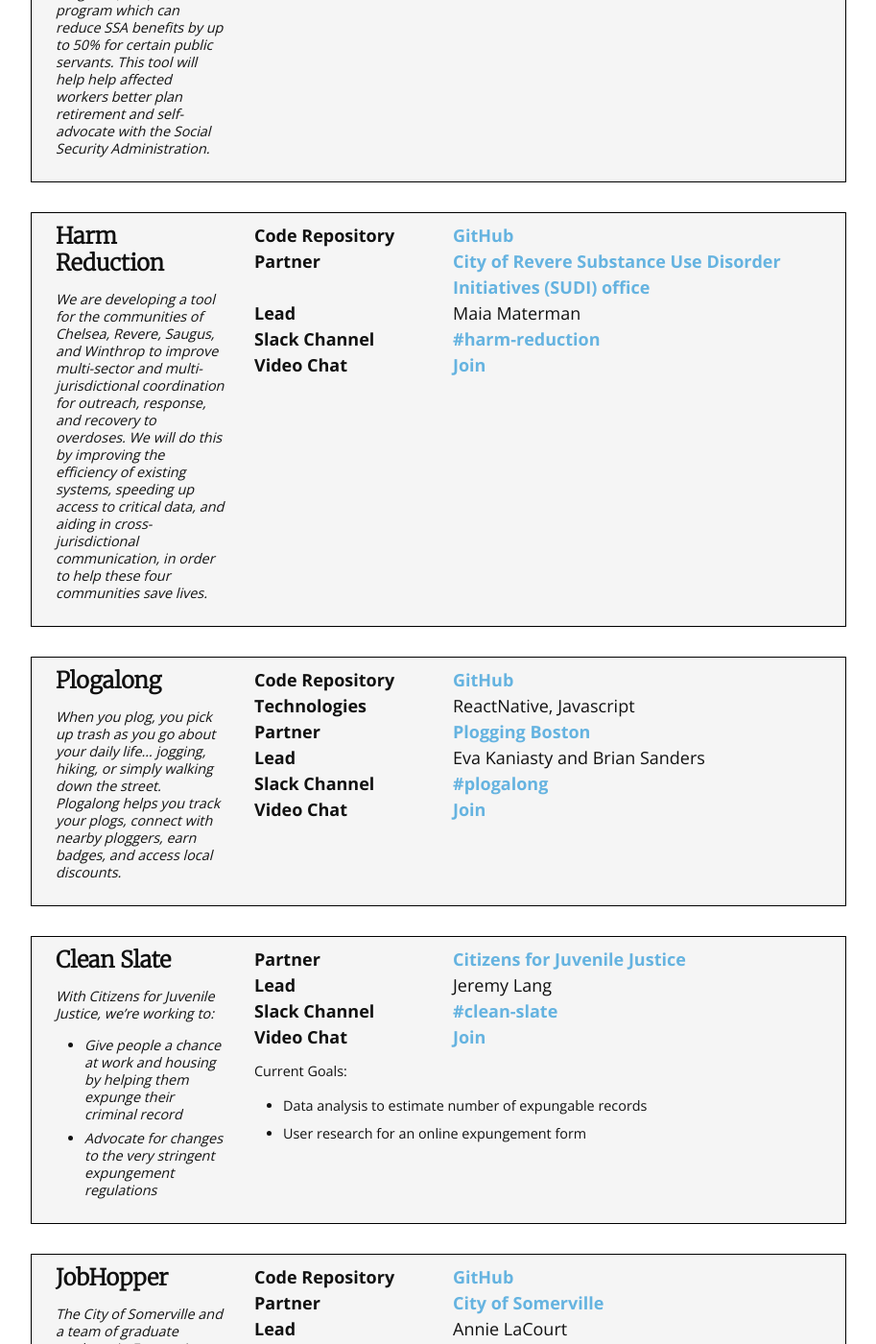
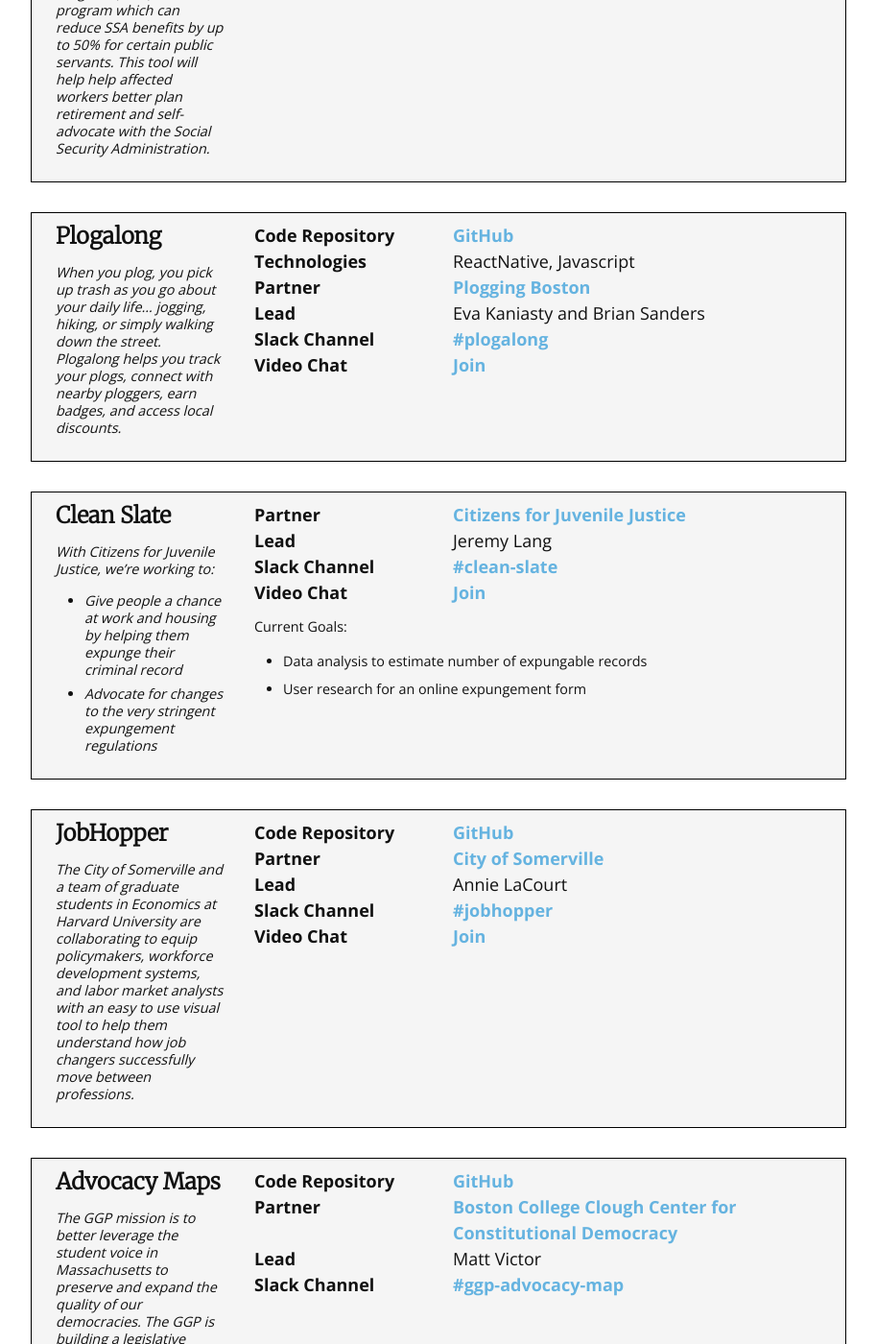
Before and after one commit to codeforboston/codeforboston.org, a Jekyll site: the page built from projects.html, in a window 1280 px wide and 1400 px high, scrolled down 1142 px. Shown: the whole window at 96% size, without its empty margins (183-1096 px from the left). Built offline with Jekyll 4.4.1, drawn with Linux system fonts in a browser that asks for light colours; nearby versions of some CDN libraries; some of the changed text lies outside the part shown.

Commit message:
Update Project Information

```diff
--- a/_data/projects/active.yml
+++ b/_data/projects/active.yml
@@ -1,5 +1,4 @@
--
-  name: MyCity
+- name: MyCity
   elevatorPitch: >
     Working on Alexa skills to connect cities to 311 information.
   repository: https://github.com/codeforboston/voiceapp311
@@ -11,8 +10,7 @@
   technologies: Python, AWS
   slackChannel: mycity
   hangoutsSlug: mycity
--
-  name: Safe Water
+- name: Safe Water
   repository: https://github.com/codeforboston/safe-water
   url: https://www.crwa.org/flagging-program.html
   elevatorPitch: >-
@@ -26,8 +24,7 @@
   technologies: Python, R, PHP
   slackChannel: water
   hangoutsSlug: drinkingwater
--
-  name: Windfall Awareness project
+- name: Windfall Awareness project
   repository: https://github.com/codeforboston/windfall-elimination
   url: https://ssacalculator.org
   elevatorPitch: >-
@@ -42,23 +39,7 @@
   technologies: Javascript, ObservableHQ, ReactJS, Gatsby
   slackChannel: windfall-awareness
   hangoutsSlug: windfallawareness
--
-  name: Harm Reduction
-  repository: https://github.com/codeforboston/harm-reduction
-  elevatorPitch: >-
-    We are developing a tool for the communities of Chelsea, Revere, Saugus, and Winthrop to
-    improve multi-sector and multi-jurisdictional coordination for outreach, response, and
-    recovery to overdoses. We will do this by improving the efficiency of existing systems,
-    speeding up access to critical data, and aiding in cross-jurisdictional  communication,
-    in order to help these four communities save lives.
-  lead: Maia Materman
-  partner:
-    - name: City of Revere Substance Use Disorder Initiatives (SUDI) office
-      url: https://www.revere.org/departments/substance-use-disorder-initiatives
-  slackChannel: harm-reduction
-  hangoutsSlug: harmreduction
--
-  name: Plogalong
+- name: Plogalong
   repository: https://github.com/codeforboston/plogalong
   elevatorPitch: >-
     When you plog, you pick up trash as you go about your daily life... jogging,
@@ -72,8 +53,7 @@
   technologies: ReactNative, Javascript
   slackChannel: plogalong
   hangoutsSlug: plogalong
--
-  name: Clean Slate
+- name: Clean Slate
   elevatorPitch: |
     With Citizens for Juvenile Justice, we're working to:
 
@@ -90,8 +70,7 @@
 
     * Data analysis to estimate number of expungable records
     * User research for an online expungement form
--
-  name: JobHopper
+- name: JobHopper
   repository: https://github.com/codeforboston/jobhopper
   elevatorPitch: >-
     The City of Somerville and a team of graduate students in Economics at
@@ -105,3 +84,17 @@
   lead: Annie LaCourt
   slackChannel: jobhopper
   hangoutsSlug: jobhopper
+- name: Advocacy Maps
+  elevatorPitch: >
+    The GGP mission is to better leverage the student voice in Massachusetts
+    to preserve and expand the quality of our democracies. The GGP is building
+    a legislative advocacy map that will be the centering mechanism for our
+    advocacy efforts as we aggregate student voices throughout MA to advance
+    critical democracy legislation. The GGP is supported by over a dozen (and
+    growing) student groups across Boston College, and the Greater Boston Area.
+  repository: https://github.com/codeforboston/advocacy-maps
+  partner:
+    - name: Boston College Clough Center for Constitutional Democracy
+      url: hhttps://www.bc.edu/content/bc-web/centers/clough.html
+  lead: Matt Victor
+  slackChannel: ggp-advocacy-map
--- a/_data/projects/inactive.yml
+++ b/_data/projects/inactive.yml
@@ -1,5 +1,4 @@
--
-  name: Community Connect
+- name: Community Connect
   url: https://github.com/codeforboston/communityconnect
   elevatorPitch: >-
     A health resource web app that collects information about businesses and
@@ -12,8 +11,7 @@
     - name: Revere CARES Coalition
   technologies: ReactJS
   slackChannel: community-connect
--
-  name: Cliff Effects
+- name: Cliff Effects
   elevatorPitch: >
     Prototyping a tool that can help case managers help
     their clients see how changes in pay can affect what
@@ -21,17 +19,13 @@
   url: https://codeforboston.github.io/cliff-effects/
   repository: https://github.com/codeforboston/cliff-effects
   technologies: NodeJS, ReactJS
--
-  name: Ungentry
+- name: Ungentry
   url: https://github.com/codeforboston/ungentry
--
-  name: MBTA.ninja
+- name: MBTA.ninja
   url: https://github.com/codeforboston/mbta-ninja
--
-  name: CornerWise
+- name: CornerWise
   url: https://github.com/codeforboston/cornerwise
--
-  name: Interactive Film Documentary
+- name: Interactive Film Documentary
   elevatorPitch: >
     Code and UI/UX for the invisible women of Delhi
   url: http://www.aashiyaan.org/
@@ -39,25 +33,21 @@
   lead: Anandana Kapur
   leadUrl:
   technologies: React Native, YouTube API
--
-  name: Finda
+- name: Finda
   url: https://github.com/codeforboston/finda
--
-  name: Cambridge Open Data Challenges
+- name: Cambridge Open Data Challenges
   news: >
     Public data sets with problem statements from the City of Cambridge
     https://data.cambridgema.gov/General-Government/Civic-Innovation-Challenge-Inventory/x96z-hdnh/about
     Kent Johnson's answer to one of the problem statements (this was demo'd at the 2017 Bloomberg What Works Cities conference):
     http://kentsj.com/Misc/Board_of_Zoning_Appeal_Requests_CT.html
--
-  name: Tools and Rules for Blockchain-Backed Individual Identity
+- name: Tools and Rules for Blockchain-Backed Individual Identity
   news: >
     https://www.meetup.com/Massachusetts-Legal-Hackers/events/239091160
     In the Prome Conference Room, 4th Floor CIC.
     Tonight is the third of five Legal Hack Nights dedicated to building out a reference implementation blockchain-backed individual identity digital signature app.  The app is intended to be a working prototype we can use to evaluate and work with individual identity innovation and to better understand how legal, technical and other requirements can be addressed in an integrated manner.
     Massachusetts Legal Hackers is grateful to hack along with Code for Boston during this special 5-part series!
--
-  name: Inman Square Intersection VM
+- name: Inman Square Intersection VM
   news: >
     Urban Planning with Virtual Reality: Inman Square Intersection
 
@@ -70,9 +60,21 @@
     - Research / survey design
 
     No VR experience required.
--
-  name: EnerSave
+- name: EnerSave
   url: https://github.com/codeforboston/cambridge_energy_app
--
-  name: Migrant Service Map
+- name: Migrant Service Map
   url: https://migrantservicemap.com/
+- name: Harm Reduction
+  repository: https://github.com/codeforboston/harm-reduction
+  elevatorPitch: >-
+    We are developing a tool for the communities of Chelsea, Revere, Saugus, and Winthrop to
+    improve multi-sector and multi-jurisdictional coordination for outreach, response, and
+    recovery to overdoses. We will do this by improving the efficiency of existing systems,
+    speeding up access to critical data, and aiding in cross-jurisdictional  communication,
+    in order to help these four communities save lives.
+  lead: Maia Materman
+  partner:
+    - name: City of Revere Substance Use Disorder Initiatives (SUDI) office
+      url: https://www.revere.org/departments/substance-use-disorder-initiatives
+  slackChannel: harm-reduction
+  hangoutsSlug: harmreduction
```
